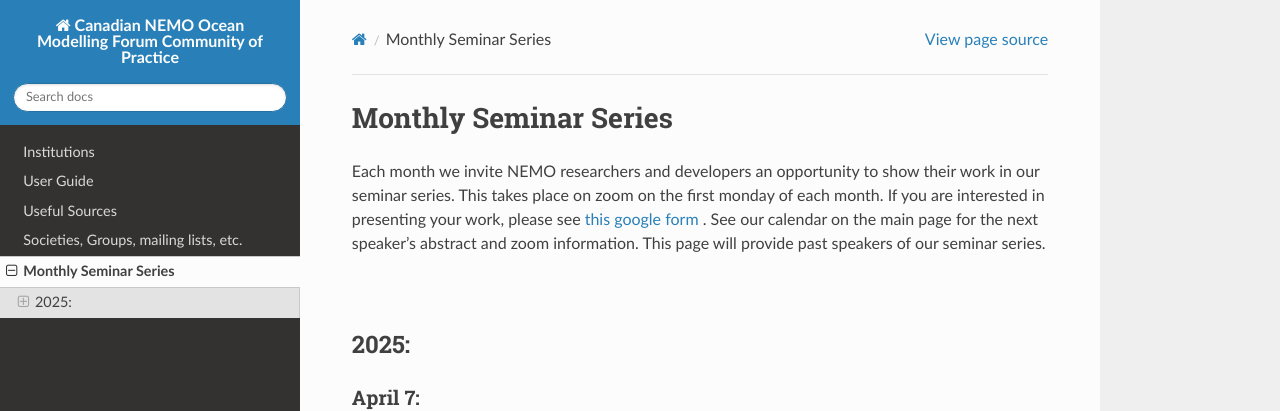
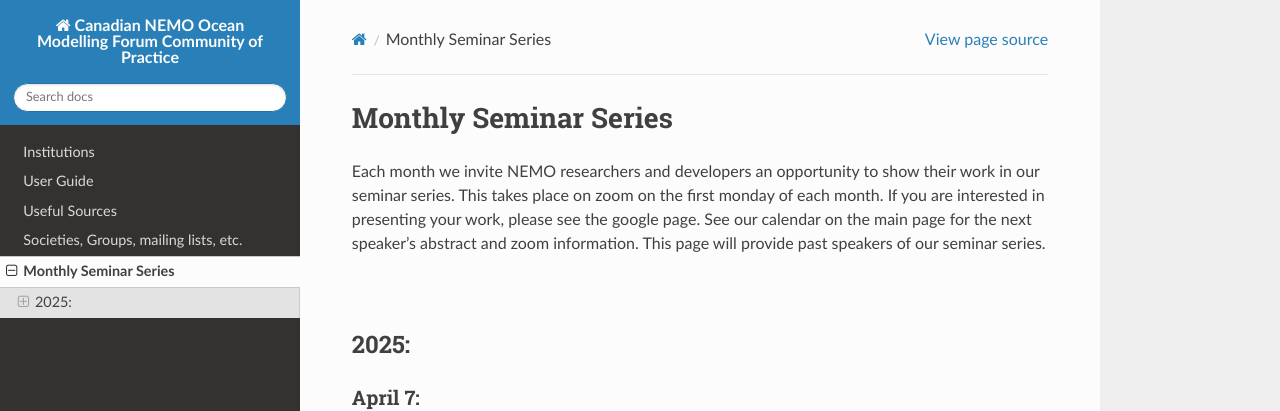
Before and after one commit to UofA-NEMO/Canadian-NEMO-Ocean-Modelling-Forum-Community-of-Practice, a Sphinx documentation site: the page built from docs/Seminar.rst, in a window 1280 px wide and 900 px high. Shown: the top 411 px of the window. Built offline with Sphinx 7.4.7 and the Read the Docs theme 3.1.0, drawn with Linux system fonts in a browser that asks for light colours; pages that are not in the unit, such as notebooks, are missing from menus.

Commit message:
Update Seminar.rst

```diff
--- a/docs/Seminar.rst
+++ b/docs/Seminar.rst
@@ -1,7 +1,7 @@
 Monthly Seminar Series
 ======================================
 
-Each month we invite NEMO researchers and developers an opportunity to show their work in our seminar series. This takes place on zoom on the first monday of each month. If you are interested in presenting your work, please see `this google form <https://docs.google.com/forms/d/e/1FAIpQLSejoRsr-bj92uA1yKdWmb7neb4x7W8f9FmFb0zgqZLE2tw-TA/viewform?usp=sharing>`_ . See our calendar on the main page for the next speaker's abstract and zoom information. This page will provide past speakers of our seminar series.
+Each month we invite NEMO researchers and developers an opportunity to show their work in our seminar series. This takes place on zoom on the first monday of each month. If you are interested in presenting your work, please see the google page. See our calendar on the main page for the next speaker's abstract and zoom information. This page will provide past speakers of our seminar series.
 
 |
 2025:
```
